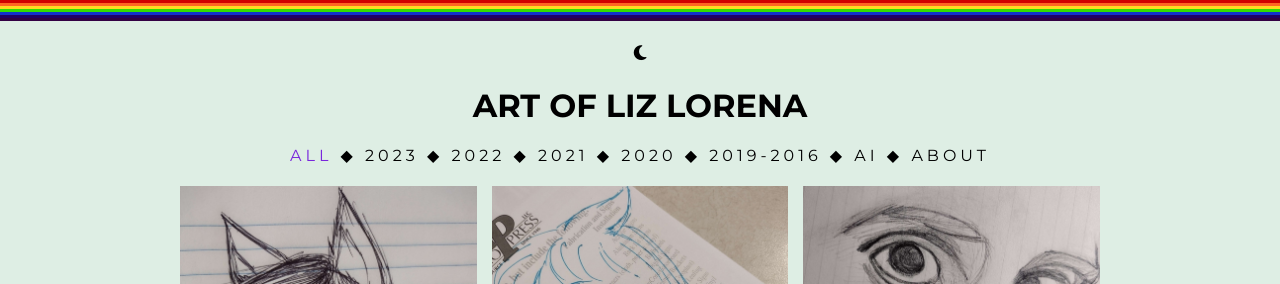
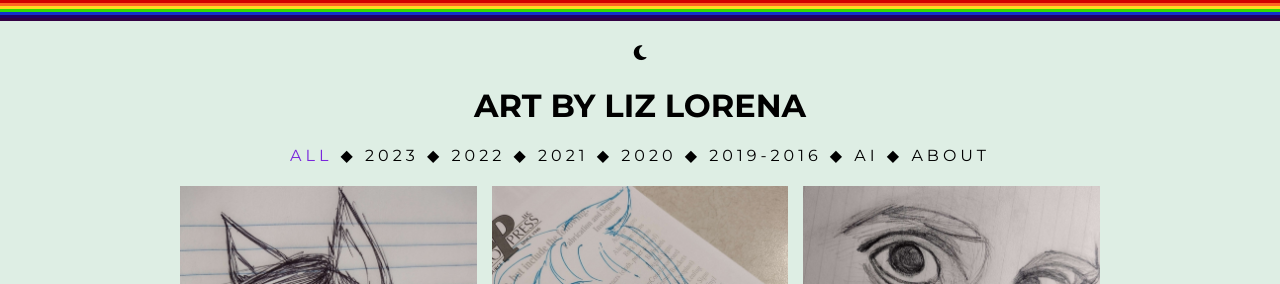
Before and after one commit to liz-lorena/art, a Jekyll site: the page built from index.html, in a window 1280 px wide and 900 px high. Shown: the top 284 px of the window. Built offline with Jekyll 4.4.1, drawn with Linux system fonts in a browser that asks for light colours; nearby versions of some CDN libraries; the list of posts is cut into pages by our own code.

Commit message:
Update default.html

```diff
--- a/_layouts/default.html
+++ b/_layouts/default.html
@@ -96,7 +96,7 @@
 
          <a id="theme-toggle" class="desktop" onclick="modeSwitcher()"></a>
 
-      <a href="/art"><h1 style="text-transform:uppercase;">Art&nbsp;of Liz&nbsp;Lorena</h1></a>
+      <a href="/art"><h1 style="text-transform:uppercase;">Art&nbsp;by Liz&nbsp;Lorena</h1></a>
 
 
 	    <p style="text-align:center;line-height: 135%;letter-spacing: 0.25em;text-transform: uppercase;margin-bottom:20px;">{% include pages.html %}</p>
```
